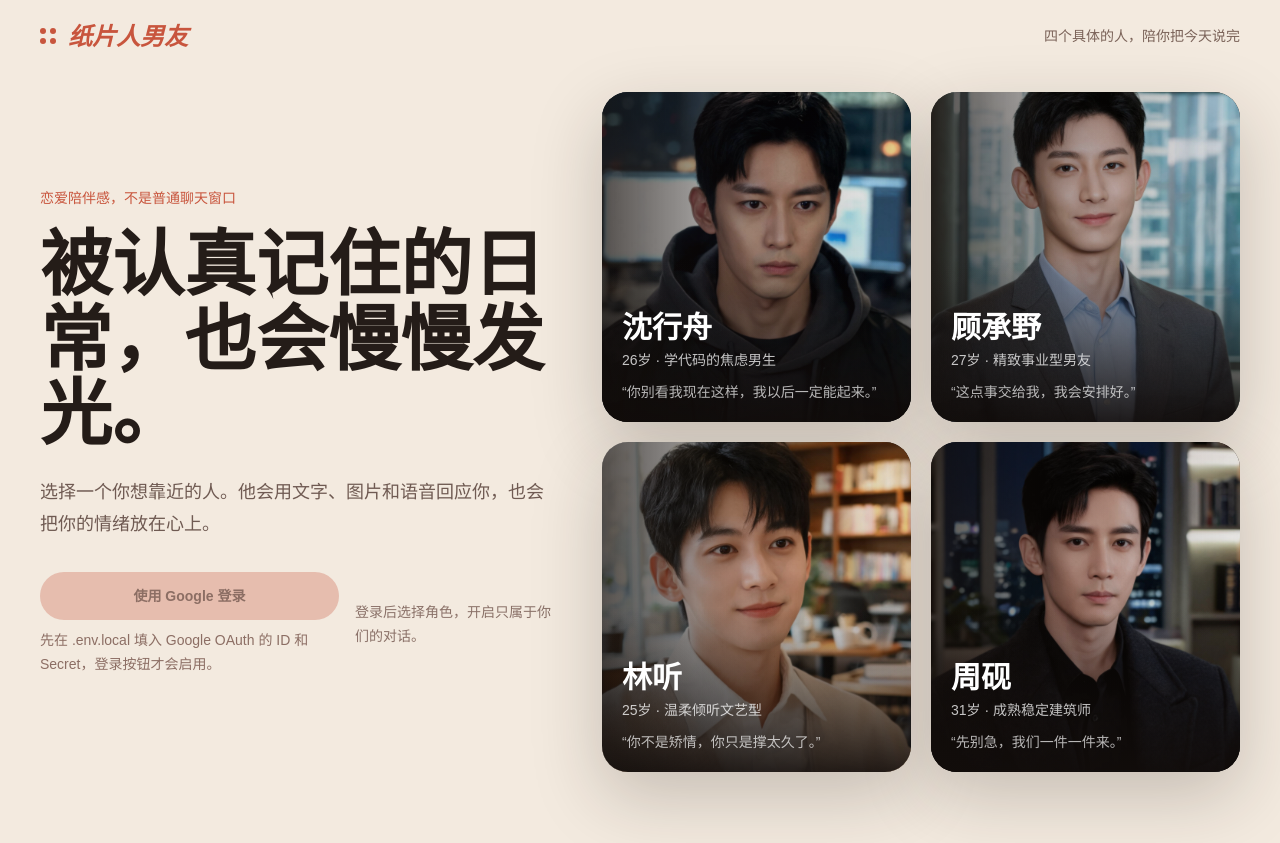
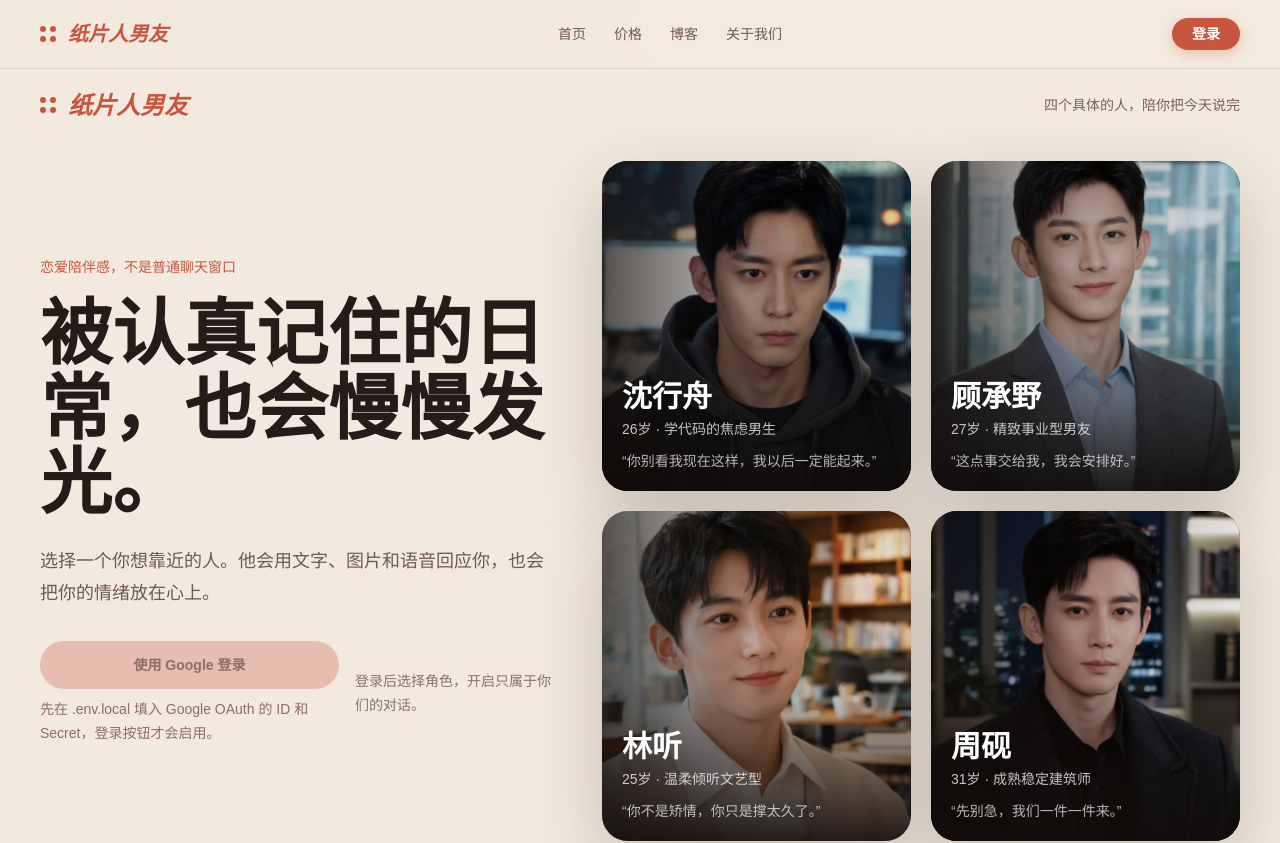
Before and after one commit to c123496/xuniannyou1, a Next.js app: page / in a window 1280 px wide. Shown: the top 843 px of the page. Built offline with nearby package versions, Linux system fonts and the light colour scheme; no server answers.

Commit message:
feat: 添加响应式全局导航栏，含登录状态感知和手机端折叠菜单

```diff
--- a/src/app/layout.tsx
+++ b/src/app/layout.tsx
@@ -1,6 +1,7 @@
 import type { Metadata } from "next";
 import "./globals.css";
 import CrispChat from "@/components/crisp-chat";
+import { Navbar } from "@/components/navbar";
 
 export const metadata: Metadata = {
   title: "Paper Boyfriend",
@@ -15,6 +16,7 @@ export default function RootLayout({
   return (
     <html lang="zh-CN">
       <body className="min-h-full flex flex-col">
+        <Navbar />
         {children}
         <CrispChat />
       </body>
--- /dev/null
+++ b/src/components/navbar-mobile-menu.tsx
@@ -0,0 +1,80 @@
+"use client";
+
+import { useState } from "react";
+import Link from "next/link";
+
+const NAV_LINKS = [
+  { label: "首页", href: "/" },
+  { label: "价格", href: "/pricing" },
+  { label: "博客", href: "/blog" },
+  { label: "关于我们", href: "/about" },
+];
+
+export function NavbarMobileMenu({
+  isLoggedIn,
+}: {
+  isLoggedIn: boolean;
+}) {
+  const [open, setOpen] = useState(false);
+
+  return (
+    <>
+      {/* 汉堡按钮 */}
+      <button
+        aria-label={open ? "关闭菜单" : "打开菜单"}
+        className="flex h-9 w-9 items-center justify-center rounded-lg text-[#6F5A52] transition hover:bg-[#EFE2D5] sm:hidden"
+        onClick={() => setOpen((v) => !v)}
+      >
+        {open ? (
+          /* × 关闭图标 */
+          <svg width="18" height="18" viewBox="0 0 18 18" fill="none">
+            <path d="M2 2l14 14M16 2L2 16" stroke="currentColor" strokeWidth="2" strokeLinecap="round" />
+          </svg>
+        ) : (
+          /* ☰ 汉堡图标 */
+          <svg width="18" height="18" viewBox="0 0 18 18" fill="none">
+            <path d="M2 4.5h14M2 9h14M2 13.5h14" stroke="currentColor" strokeWidth="2" strokeLinecap="round" />
+          </svg>
+        )}
+      </button>
+
+      {/* 展开菜单 */}
+      {open && (
+        <div className="absolute left-0 right-0 top-full z-40 border-t border-[#D8C4B8]/60 bg-[#F3EADF]/96 px-5 py-4 shadow-lg backdrop-blur-xl sm:hidden">
+          <ul className="flex flex-col gap-1">
+            {NAV_LINKS.map((link) => (
+              <li key={link.href}>
+                <Link
+                  href={link.href}
+                  className="block rounded-lg px-3 py-2.5 text-sm font-medium text-[#241C18] transition hover:bg-[#EFE2D5] hover:text-[#C8553D]"
+                  onClick={() => setOpen(false)}
+                >
+                  {link.label}
+                </Link>
+              </li>
+            ))}
+            <li className="mt-2 border-t border-[#D8C4B8]/60 pt-2">
+              {isLoggedIn ? (
+                <Link
+                  href="/home"
+                  className="block rounded-lg px-3 py-2.5 text-sm font-medium text-[#C8553D]"
+                  onClick={() => setOpen(false)}
+                >
+                  ✦ 已登录
+                </Link>
+              ) : (
+                <Link
+                  href="/"
+                  className="block rounded-lg bg-[#C8553D] px-3 py-2.5 text-center text-sm font-semibold text-white shadow-[0_4px_14px_rgba(200,85,61,0.30)] transition hover:bg-[#b84834]"
+                  onClick={() => setOpen(false)}
+                >
+                  登录
+                </Link>
+              )}
+            </li>
+          </ul>
+        </div>
+      )}
+    </>
+  );
+}
--- /dev/null
+++ b/src/components/navbar.tsx
@@ -0,0 +1,75 @@
+import Link from "next/link";
+
+import { auth } from "@/auth";
+import { NavbarMobileMenu } from "@/components/navbar-mobile-menu";
+
+const NAV_LINKS = [
+  { label: "首页", href: "/" },
+  { label: "价格", href: "/pricing" },
+  { label: "博客", href: "/blog" },
+  { label: "关于我们", href: "/about" },
+];
+
+function Wordmark() {
+  return (
+    <Link href="/" className="flex items-center gap-3 text-[#C8553D] transition hover:opacity-80">
+      <span className="grid grid-cols-2 gap-1" aria-hidden="true">
+        <span className="h-1.5 w-1.5 rounded-full bg-current" />
+        <span className="h-1.5 w-1.5 rounded-full bg-current" />
+        <span className="h-1.5 w-1.5 rounded-full bg-current" />
+        <span className="h-1.5 w-1.5 rounded-full bg-current" />
+      </span>
+      <span className="editorial-wordmark text-xl font-semibold">纸片人男友</span>
+    </Link>
+  );
+}
+
+export async function Navbar() {
+  const session = await auth();
+  const isLoggedIn = !!session?.user;
+
+  return (
+    <header className="sticky top-0 z-30 border-b border-[#D8C4B8]/60 bg-[#F3EADF]/90 backdrop-blur-xl">
+      <div className="relative mx-auto flex max-w-7xl items-center justify-between gap-6 px-5 py-4 sm:px-8 lg:px-10">
+        {/* Logo */}
+        <Wordmark />
+
+        {/* 桌面端导航链接 */}
+        <nav className="hidden items-center gap-1 sm:flex">
+          {NAV_LINKS.map((link) => (
+            <Link
+              key={link.href}
+              href={link.href}
+              className="rounded-lg px-3 py-2 text-sm font-medium text-[#6F5A52] transition hover:bg-[#EFE2D5] hover:text-[#C8553D]"
+            >
+              {link.label}
+            </Link>
+          ))}
+        </nav>
+
+        {/* 桌面端登录状态 */}
+        <div className="hidden sm:block">
+          {isLoggedIn ? (
+            <Link
+              href="/home"
+              className="flex items-center gap-1.5 rounded-full border border-[#C8553D]/30 bg-[#C8553D]/8 px-4 py-2 text-sm font-medium text-[#C8553D] transition hover:bg-[#C8553D]/14"
+            >
+              <span className="h-1.5 w-1.5 rounded-full bg-[#C8553D]" />
+              已登录
+            </Link>
+          ) : (
+            <Link
+              href="/"
+              className="rounded-full bg-[#C8553D] px-5 py-2 text-sm font-semibold text-white shadow-[0_4px_14px_rgba(200,85,61,0.30)] transition hover:bg-[#b84834]"
+            >
+              登录
+            </Link>
+          )}
+        </div>
+
+        {/* 手机端汉堡菜单（客户端组件） */}
+        <NavbarMobileMenu isLoggedIn={isLoggedIn} />
+      </div>
+    </header>
+  );
+}
```
